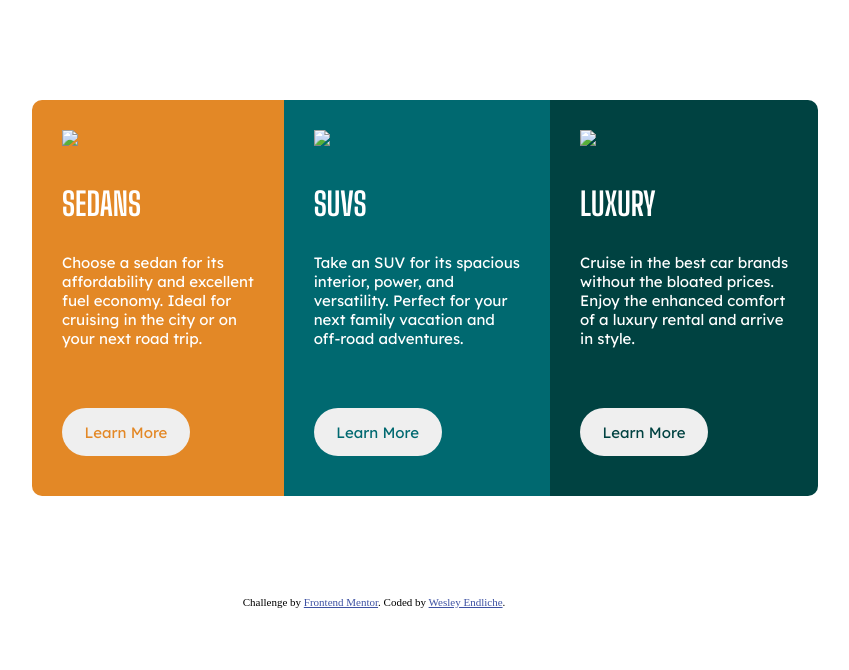
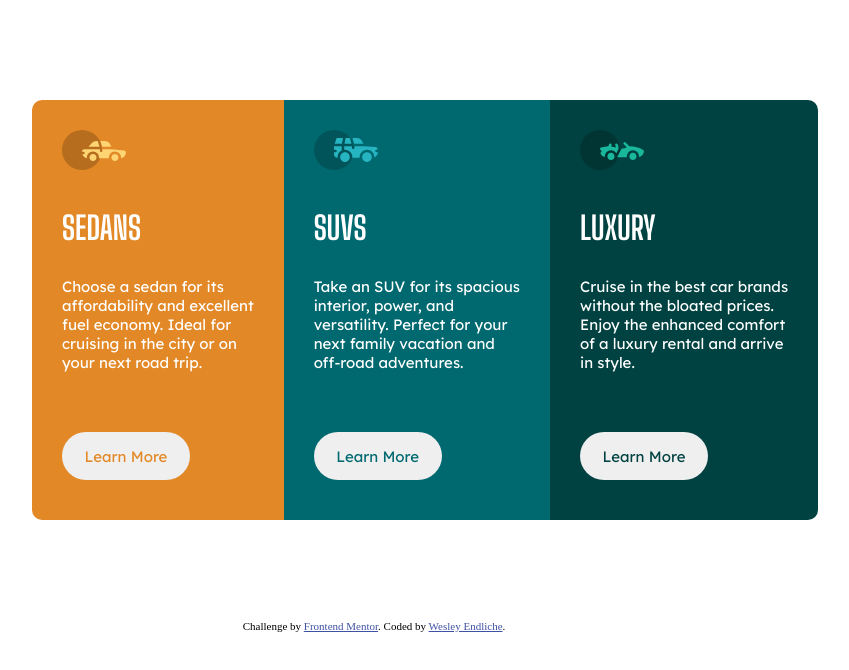
Before and after one commit to wesleyendliche/3-column_preview_card_component, a plain HTML site: page index.html in a window 1280 px wide. Shown: the whole page, without its empty margins (266-1115 px from the left). Drawn offline with Linux system fonts and the light colour scheme; the site is published under a folder, as on GitHub Pages, so addresses that start at the root find nothing.

Commit message:
Update index.html

```diff
--- a/index.html
+++ b/index.html
@@ -12,21 +12,21 @@
   <div class="container">
     <div class="boxes">
       <div class="sedans">
-        <img src="/images/icon-sedans.svg"></img>
+        <img src="./images/icon-sedans.svg" alt="sedan-icon"></img>
         <h1>SEDANS</h1>
         <p>Choose a sedan for its<br>affordability and excellent<br>fuel economy. Ideal for<br>cruising in the city
         or on<br>your next road trip.</p>
         <button class="b1">Learn More</button>
       </div>
       <div class="suvs">
-        <img src="/images/icon-suvs.svg"></img>
+        <img src="./images/icon-suvs.svg" alt="suv-icon"></img>
         <h1>SUVS</h1>
         <p>Take an SUV for its spacious<br>interior, power, and<br>versatility. Perfect for your<br>next family vacation
         and<br>off-road adventures.</p>
         <button class="b2">Learn More</button>
       </div>
       <div class="luxury">
-        <img src="/images/icon-luxury.svg"></img>
+        <img src="./images/icon-luxury.svg" alt="luxury-car-icon"></img>
         <h1>LUXURY</h1>
         <p>Cruise in the best car brands<br>without the bloated prices.<br>Enjoy the enhanced comfort<br>of a luxury
         rental and arrive<br>in style.</p>
```
